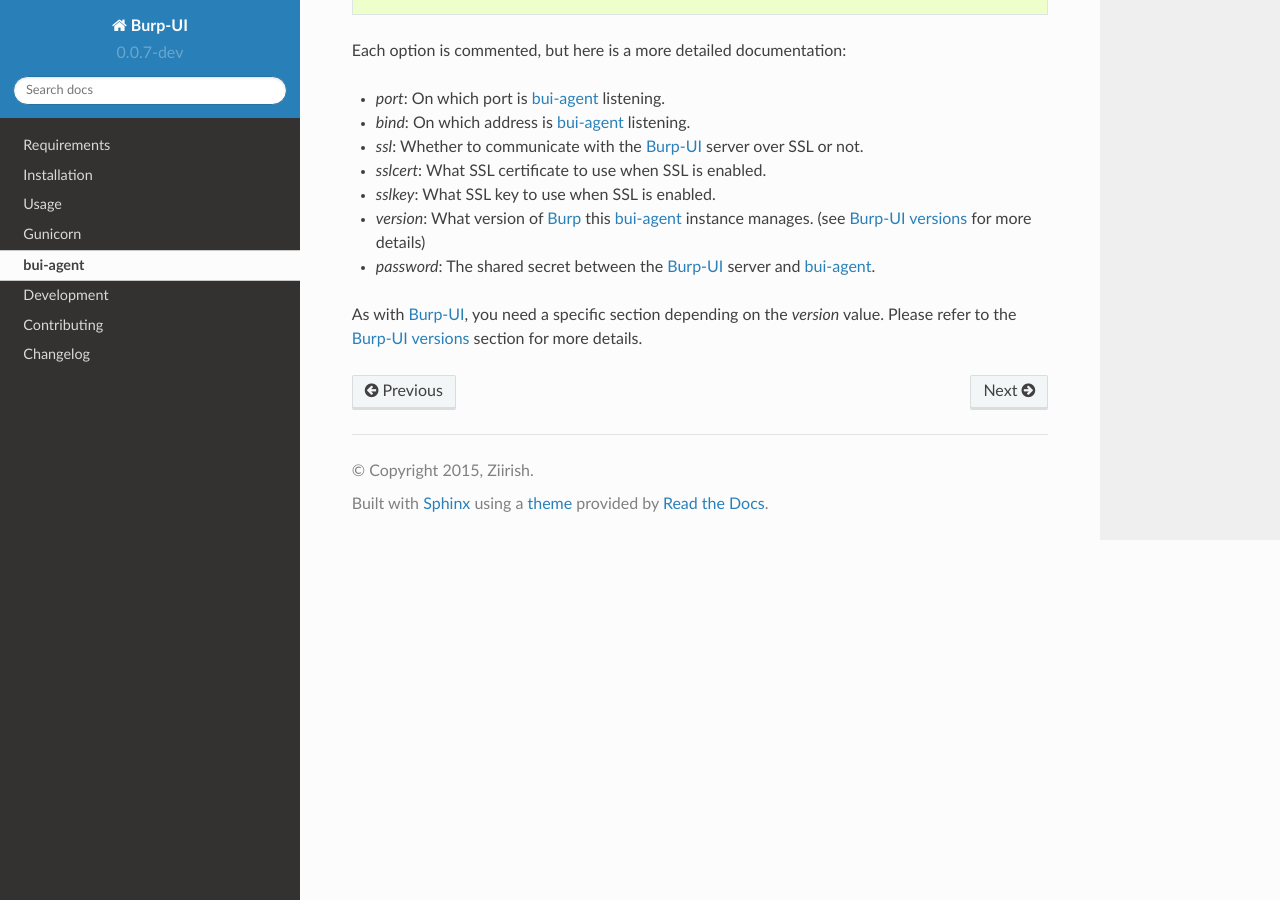
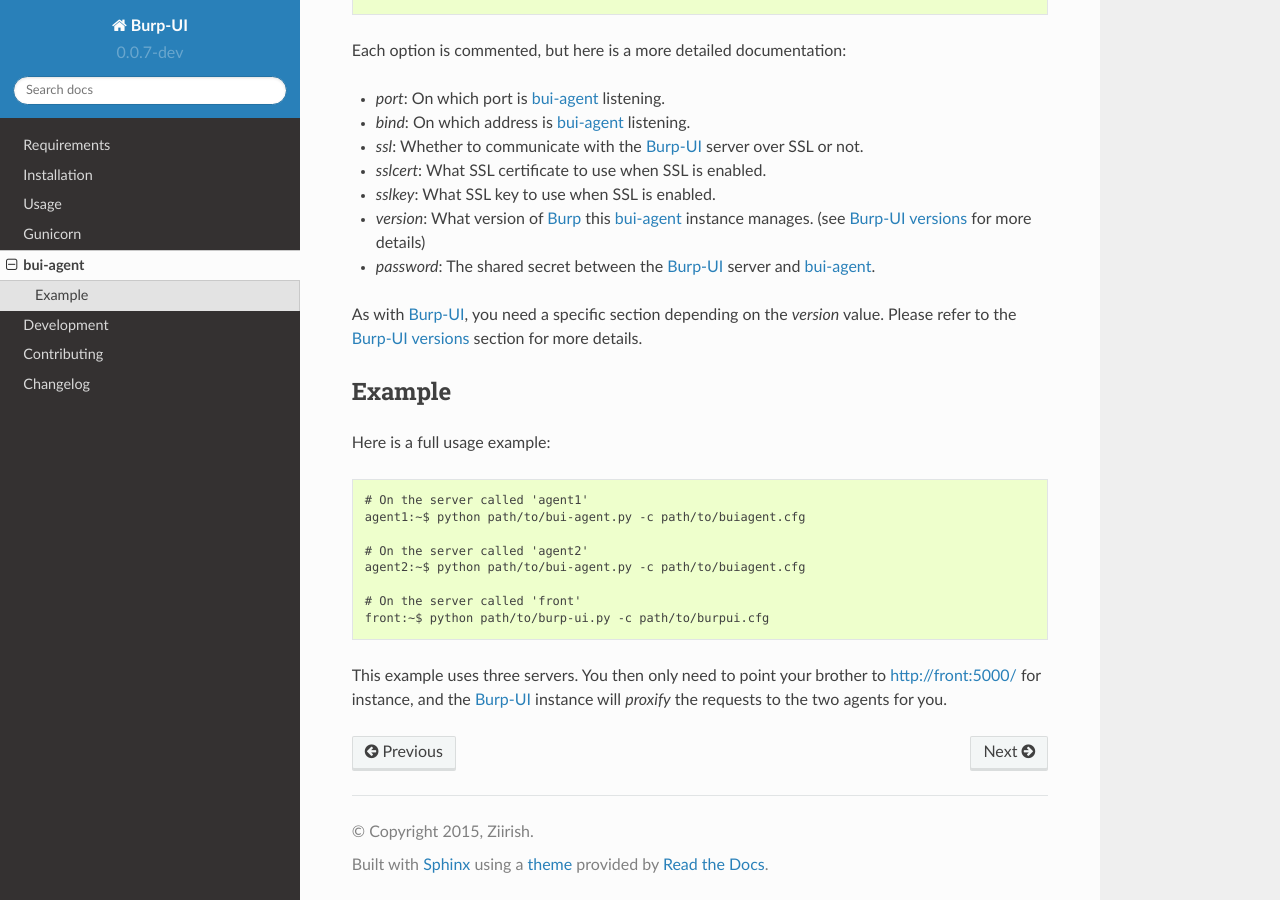
Before and after one commit to ziirish/burp-ui, a Sphinx documentation site: the page built from docs/buiagent.rst, in a window 1280 px wide and 900 px high, scrolled down 594 px. Built offline with Sphinx 7.4.7 and the Read the Docs theme 2.0.0, drawn with Linux system fonts in a browser that asks for light colours; pages that are not in the unit, such as notebooks, are missing from menus.

Commit message:
add: bui-agent example

```diff
--- a/docs/buiagent.rst
+++ b/docs/buiagent.rst
@@ -47,6 +47,28 @@
 for more details.
 
 
+Example
+-------
+
+Here is a full usage example:
+
+::
+
+    # On the server called 'agent1'
+    agent1:~$ python path/to/bui-agent.py -c path/to/buiagent.cfg
+
+    # On the server called 'agent2'
+    agent2:~$ python path/to/bui-agent.py -c path/to/buiagent.cfg
+
+    # On the server called 'front'
+    front:~$ python path/to/burp-ui.py -c path/to/burpui.cfg
+
+
+This example uses three servers. You then only need to point your brother to
+http://front:5000/ for instance, and the `Burp-UI`_ instance will *proxify* the
+requests to the two agents for you.
+
+
 .. _Burp: http://burp.grke.org/
 .. _Burp-UI: https://git.ziirish.me/ziirish/burp-ui
 .. _buiagent.cfg: https://git.ziirish.me/ziirish/burp-ui/blob/master/share/burpui/etc/buiagent.sample.cfg
```
